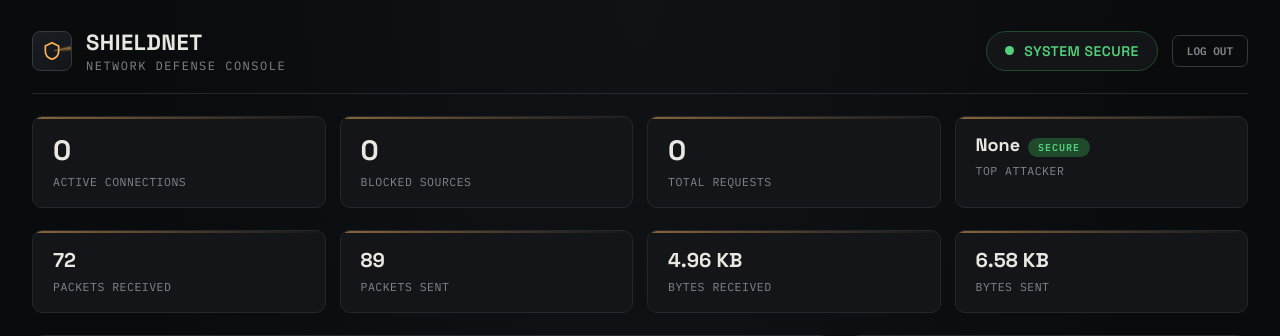
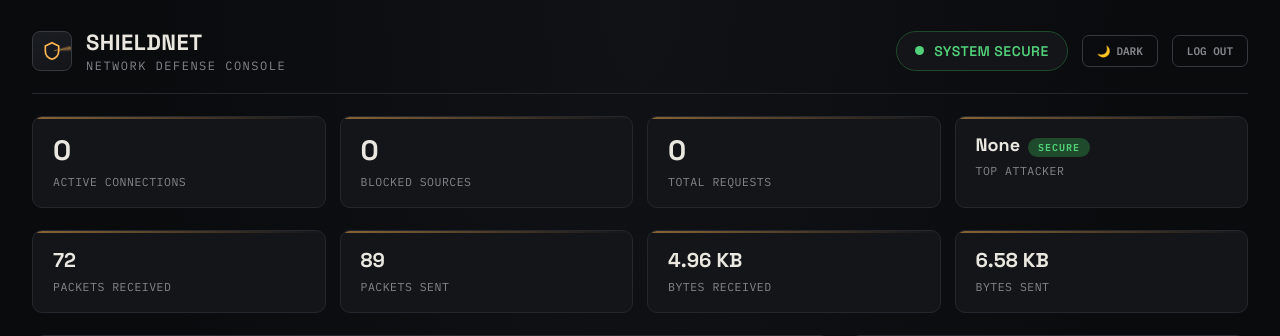
Before and after one commit to adwithanimma/ShieldNet, a Flask app: page / in a window 1280 px wide. Shown: the top 336 px of the page. Run offline with Flask 3, Linux system fonts and the light colour scheme; the visitor is signed in with stand-in values (Sample User, id 1); data that the repository does not hold is empty.

Commit message:
Add light/dark theme toggle to dashboard

```diff
--- a/templates/index.html
+++ b/templates/index.html
@@ -27,13 +27,34 @@
     --safe:          #52d17a;
     --safe-dim:      #1f4a2c;
     --grid-line:     #1c1f24;
+    --bg-radial-inner: #101216;
 }
 
-*{ box-sizing:border-box; }
+[data-theme="light"]{
+    --bg:            #f4f2ee;
+    --panel:         #ffffff;
+    --panel-raised:  #f0eee9;
+    --border:        #ddd8ce;
+    --border-bright: #c7c0b2;
+    --text:          #1d1b16;
+    --muted:         #6b675e;
+    --amber:         #b5691a;
+    --amber-dim:     #f2dcb8;
+    --danger:        #c23434;
+    --danger-dim:    #fbdcdc;
+    --warn:          #a3780a;
+    --warn-dim:      #f7ecc9;
+    --safe:          #1f8a4c;
+    --safe-dim:      #d7f0e0;
+    --grid-line:     #e4e0d6;
+    --bg-radial-inner: #ffffff;
+}
+
+*{ box-sizing:border-box; transition: background-color 0.2s ease, border-color 0.2s ease, color 0.2s ease; }
 
 body{
     background:
-        radial-gradient(ellipse at top, #101216 0%, var(--bg) 55%);
+        radial-gradient(ellipse at top, var(--bg-radial-inner) 0%, var(--bg) 55%);
     color:var(--text);
     font-family:'IBM Plex Mono', monospace;
     margin:0;
@@ -410,6 +431,10 @@ pre#alert_box{
             <span class="status-dot" style="background:var(--safe);"></span>
             <span id="status_text">SYSTEM SECURE</span>
         </div>
+        <button id="theme_toggle" type="button" class="ghost" style="font-size:11px; padding:8px 14px; display:flex; align-items:center; gap:6px;" onclick="toggleTheme()">
+            <span id="theme_icon">🌙</span>
+            <span id="theme_label">DARK</span>
+        </button>
         <form action="/logout" method="POST" style="margin:0;">
             <button type="submit" class="ghost" style="font-size:11px; padding:8px 14px;">LOG OUT</button>
         </form>
@@ -563,6 +588,44 @@ Attack Timeline
 </div>
 
 <script>
+// ---------- Theme (dark/light) ----------
+const THEME_COLORS = {
+    dark:  { text: '#83868c', grid: '#1c1f24' },
+    light: { text: '#6b675e', grid: '#e4e0d6' }
+};
+
+function applyTheme(theme){
+    document.documentElement.setAttribute('data-theme', theme === 'light' ? 'light' : 'dark');
+    document.getElementById('theme_icon').textContent = theme === 'light' ? '☀️' : '🌙';
+    document.getElementById('theme_label').textContent = theme === 'light' ? 'LIGHT' : 'DARK';
+
+    const colors = THEME_COLORS[theme] || THEME_COLORS.dark;
+    Chart.defaults.color = colors.text;
+    gridColor = colors.grid;
+
+    if(typeof trafficChart !== 'undefined'){
+        trafficChart.options.scales.x.grid.color = colors.grid;
+        trafficChart.options.scales.y.grid.color = colors.grid;
+        trafficChart.update();
+    }
+    if(typeof sparklineChart !== 'undefined'){
+        sparklineChart.options.scales.y.grid.color = colors.grid;
+        sparklineChart.update();
+    }
+}
+
+function toggleTheme(){
+    const current = document.documentElement.getAttribute('data-theme') === 'light' ? 'light' : 'dark';
+    const next = current === 'light' ? 'dark' : 'light';
+    localStorage.setItem('shieldnet_theme', next);
+    applyTheme(next);
+}
+
+const savedTheme = localStorage.getItem('shieldnet_theme') || 'dark';
+document.documentElement.setAttribute('data-theme', savedTheme);
+document.getElementById('theme_icon').textContent = savedTheme === 'light' ? '☀️' : '🌙';
+document.getElementById('theme_label').textContent = savedTheme === 'light' ? 'LIGHT' : 'DARK';
+
 // Ensure the server returns JSON (not an HTML login page) when the
 // session has expired, and redirect to /login if that happens.
 const _originalFetch = window.fetch;
@@ -577,7 +640,7 @@ window.fetch = function(url, options = {}){
     });
 };
 
-Chart.defaults.color = '#83868c';
+Chart.defaults.color = THEME_COLORS[savedTheme].text;
 Chart.defaults.font.family = "'IBM Plex Mono', monospace";
 Chart.defaults.font.size = 11;
 
@@ -588,7 +651,7 @@ function formatBytes(bytes){
     return (bytes/1073741824).toFixed(2) + " GB";
 }
 
-const gridColor = '#1c1f24';
+let gridColor = THEME_COLORS[savedTheme].grid;
 const labels = [];
 const values = [];
 let maxPoints = 30;
```
